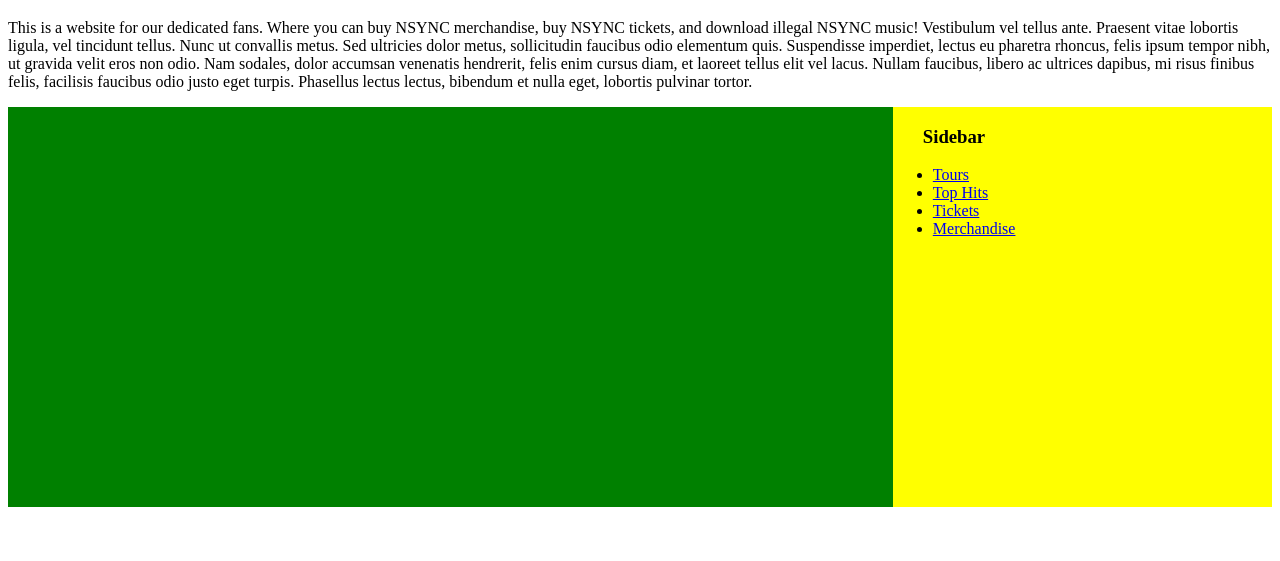
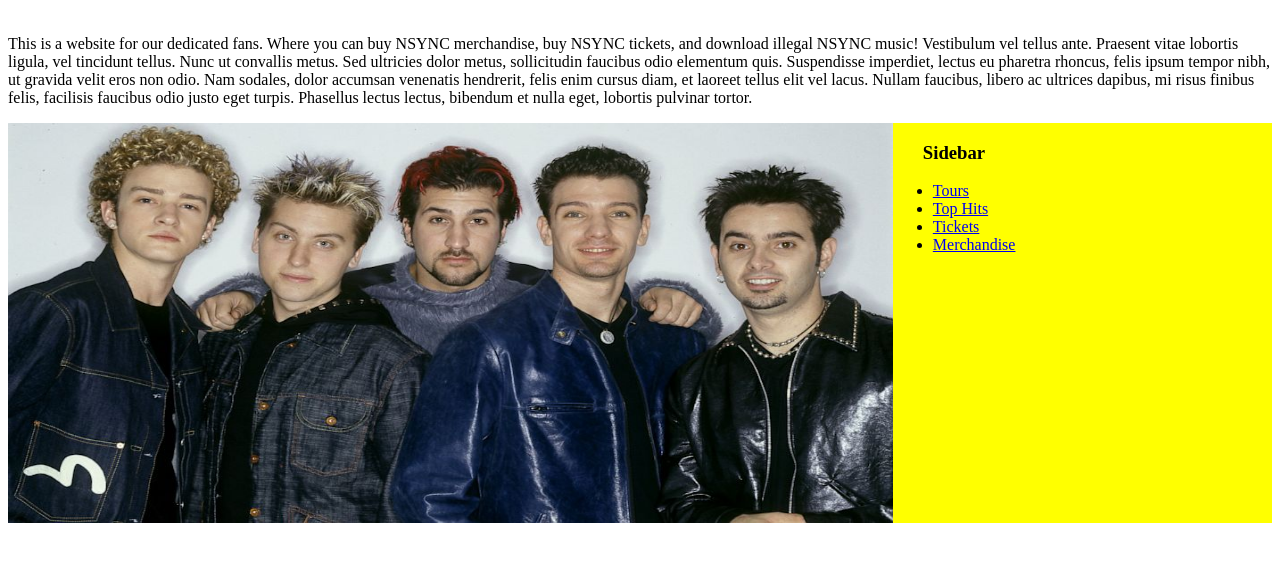
Before and after one commit to ahmeds5/favorite-band, a plain HTML site: page index.html in a window 1280 px wide. Shown: the part 61-622 px from the top of the page. Drawn offline with Linux system fonts and the light colour scheme.

Commit message:
Included an image of Nsync in the main-content div

```diff
--- a/css/styles.css
+++ b/css/styles.css
@@ -14,3 +14,12 @@
 h3 {
   margin-left: 30px;
 }
+
+img {
+  width: 100%;
+  height: 400px;
+}
+
+p {
+  float: right;
+}
--- a/index.html
+++ b/index.html
@@ -21,6 +21,7 @@
     </div>
 
     <div class="main-content">
+      <img src="img/nsync.jpg" alt="picture of nsync">
 
     </div>
   </body>
```
Also changed, not shown: img/nsync.jpg (added).
